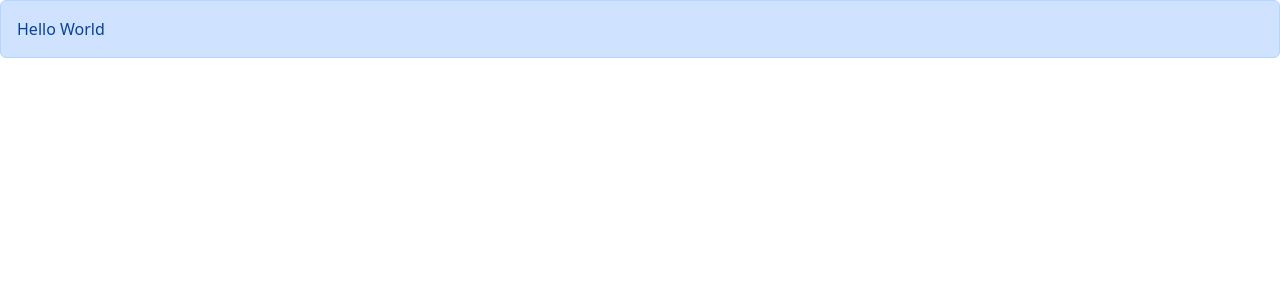
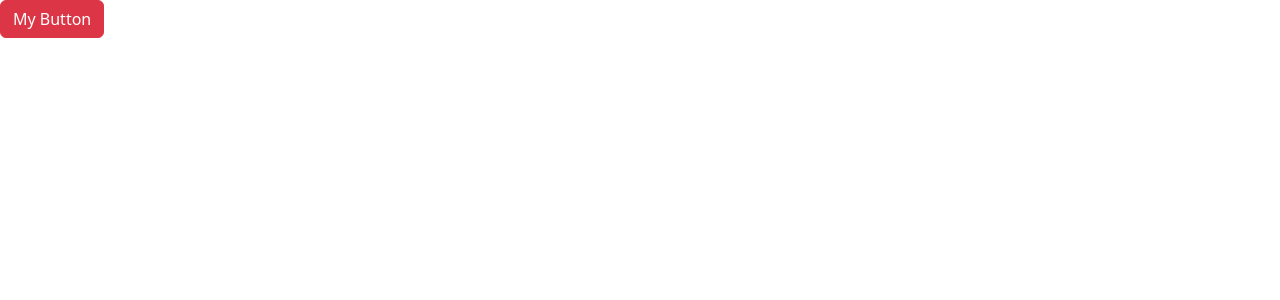
Before and after one commit to tanujnayanam/ReactMosh, a React (Vite) app in the folder vite-project/: page / in a window 1280 px wide. Shown: the top 300 px of the page. Built offline with nearby package versions, Linux system fonts and the light colour scheme.

Commit message:
create dynamic button, children, optional and default property in children

```diff
--- a/vite-project/src/App.tsx
+++ b/vite-project/src/App.tsx
@@ -1,11 +1,16 @@
 import Messages from "./Message";
 import Alert from "./components/Alert";
+import Button from "./components/Button";
 import LG from "./components/ListGroup";
 
 function App() {
+  const click = () => console.log("clciked");
+
   return (
     <div>
-      <Alert>Hello World</Alert>
+      <Button color="danger" handleClick={click}>
+        My Button
+      </Button>
     </div>
   );
 }
--- /dev/null
+++ b/vite-project/src/components/Button.tsx
@@ -0,0 +1,21 @@
+import { ReactDOM, ReactNode } from "react";
+
+interface Props {
+  children: ReactNode;
+  handleClick: () => void;
+  color?: string;
+}
+
+const Button = ({ children, handleClick, color = "primary" }: Props) => {
+  return (
+    <button
+      type="button"
+      className={"btn btn-" + color}
+      onClick={() => console.log("Clicked")}
+    >
+      {children}
+    </button>
+  );
+};
+
+export default Button;
```
